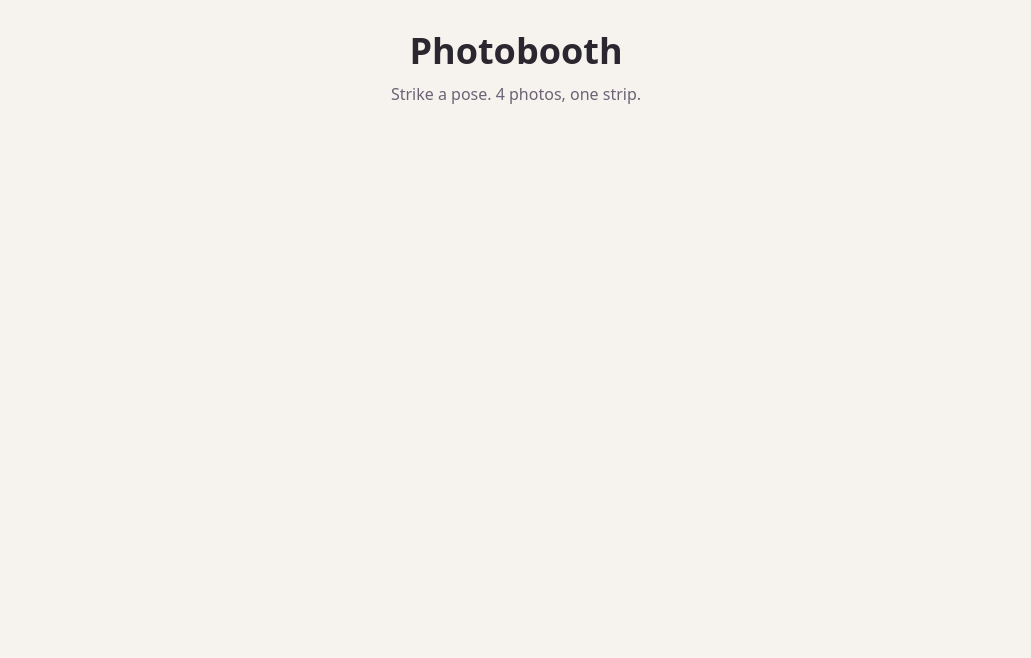
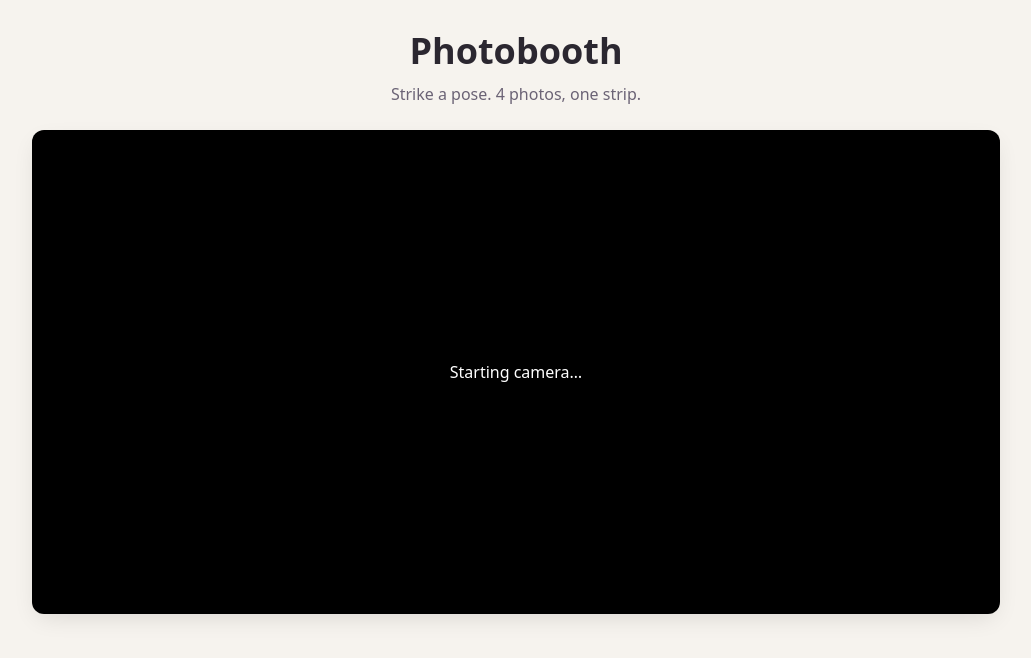
Before and after one commit to nicetrybeni30/photobooth, a React (Vite) app: page / in a window 1280 px wide. Shown: the top 658 px of the page, without its empty margins (124-1155 px from the left). Built offline with nearby package versions, Linux system fonts and the light colour scheme; no server answers.

Commit message:
Add camera preview component

```diff
--- a/src/App.jsx
+++ b/src/App.jsx
@@ -1,12 +1,18 @@
+import CameraView from './components/CameraView.jsx'
+import { useCamera } from './hooks/useCamera.js'
 import './App.css'
 
 function App() {
+  const { videoRef, status, error } = useCamera()
+
   return (
     <main className="app">
       <header className="app-header">
         <h1>Photobooth</h1>
         <p>Strike a pose. 4 photos, one strip.</p>
       </header>
+
+      <CameraView videoRef={videoRef} status={status} error={error} />
     </main>
   )
 }
--- /dev/null
+++ b/src/components/CameraView.css
@@ -0,0 +1,37 @@
+.camera-view {
+  position: relative;
+  width: 100%;
+  min-height: 240px;
+  background: #000;
+  border-radius: 12px;
+  overflow: hidden;
+  box-shadow: var(--shadow);
+}
+
+.camera-video {
+  display: block;
+  width: 100%;
+  height: auto;
+  /* Flip horizontally so it feels like a mirror (selfie view). */
+  transform: scaleX(-1);
+}
+
+.camera-message {
+  position: absolute;
+  inset: 0;
+  display: flex;
+  flex-direction: column;
+  align-items: center;
+  justify-content: center;
+  gap: 8px;
+  margin: 0;
+  padding: 24px;
+  color: #fff;
+  text-align: center;
+}
+
+.camera-error p {
+  margin: 0;
+  max-width: 420px;
+  color: #ddd;
+}
--- /dev/null
+++ b/src/components/CameraView.jsx
@@ -0,0 +1,32 @@
+import './CameraView.css'
+
+// Shows the live camera. `children` is drawn on top of the video
+// (used for the countdown overlay).
+function CameraView({ videoRef, status, error, children }) {
+  return (
+    <div className="camera-view">
+      {/* The <video> is always rendered so videoRef points at it before the camera starts. */}
+      <video
+        ref={videoRef}
+        className="camera-video"
+        hidden={status === 'error'}
+        autoPlay
+        playsInline
+        muted
+      />
+
+      {status === 'loading' && <p className="camera-message">Starting camera…</p>}
+
+      {status === 'error' && (
+        <div className="camera-message camera-error" role="alert">
+          <strong>📷 Camera unavailable</strong>
+          <p>{error}</p>
+        </div>
+      )}
+
+      {children}
+    </div>
+  )
+}
+
+export default CameraView
```
